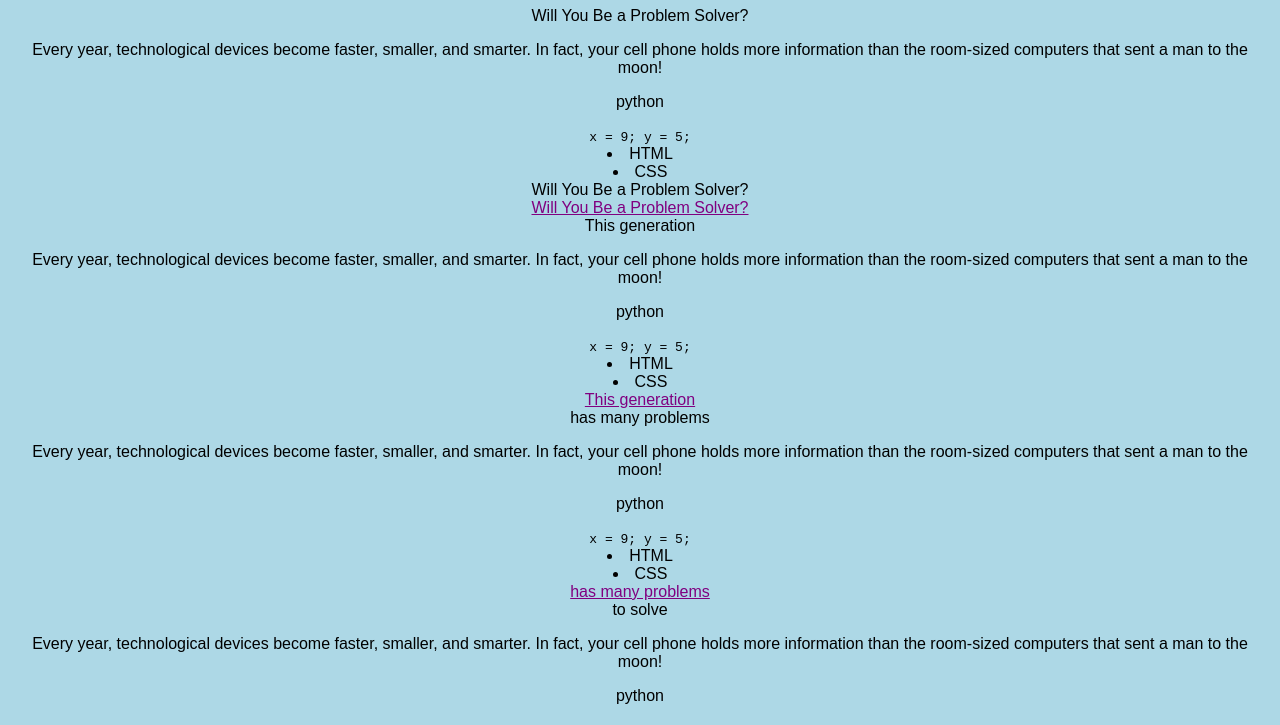
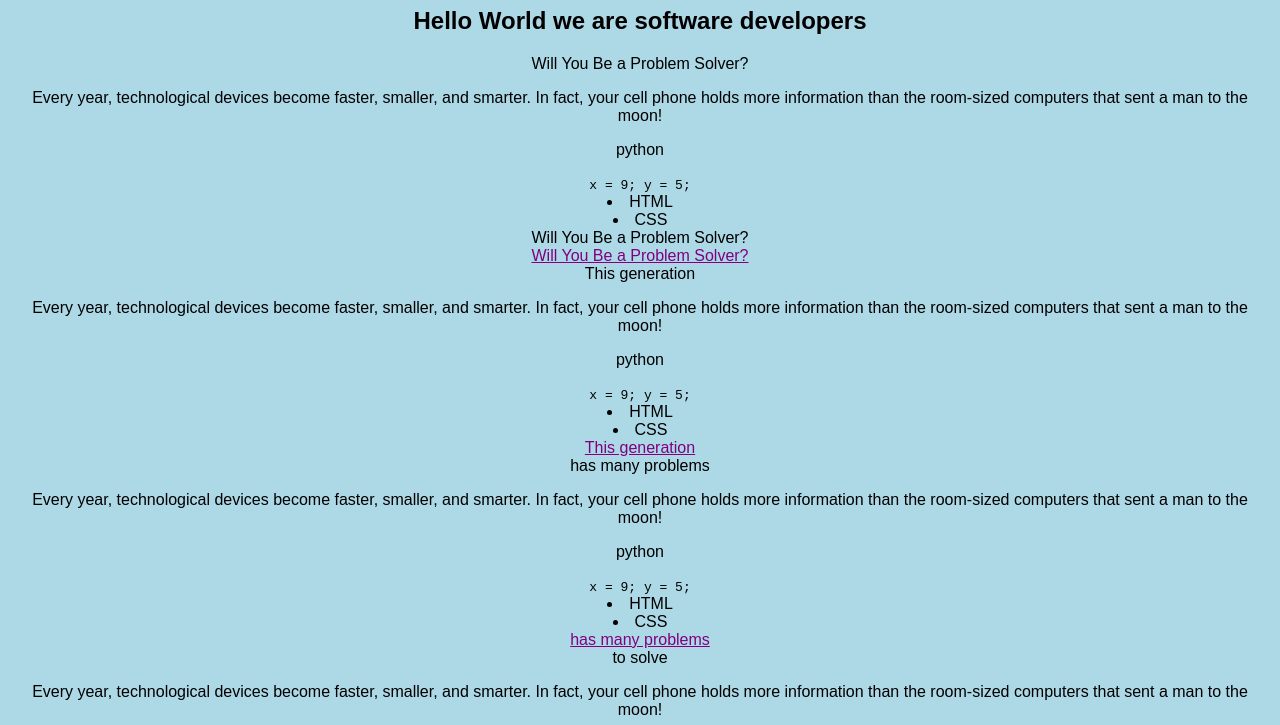
Before and after one commit to Ngatyah/technical-documentation, a plain HTML site: page index.html in a window 1280 px wide. Shown: the part 73-798 px from the top of the page. Drawn offline with Linux system fonts and the light colour scheme.

Commit message:
Update index.html

```diff
--- a/index.html
+++ b/index.html
@@ -10,6 +10,7 @@
 <body>
     <main id="main-doc">
         <h1>Technical Documentation</h1>
+        <h2>Hello World we are software developers</h2>
         <section class="main-section" id="Will_You_Be_a_Problem_Solver?">
             <header>Will You Be a Problem Solver?</header>
             <p>Every year, technological devices become faster, smaller, and smarter. In fact, your cell phone holds
```
